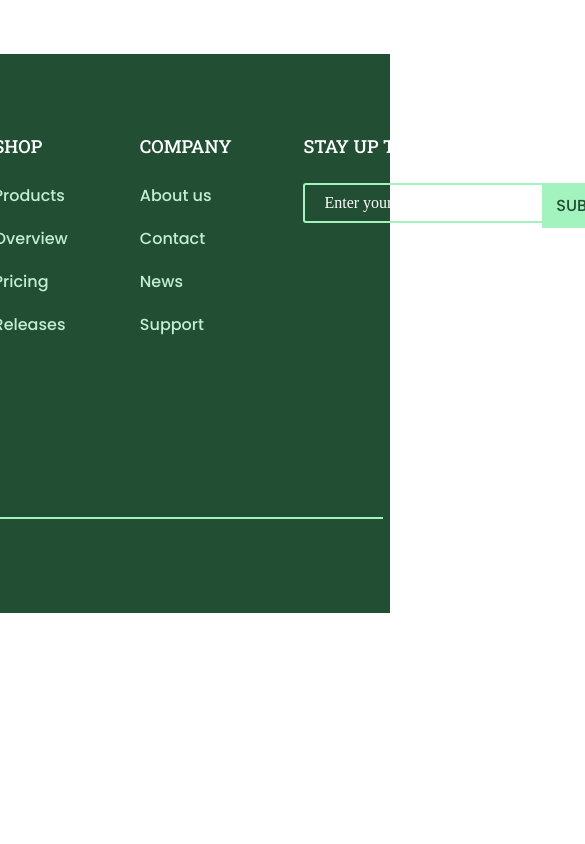
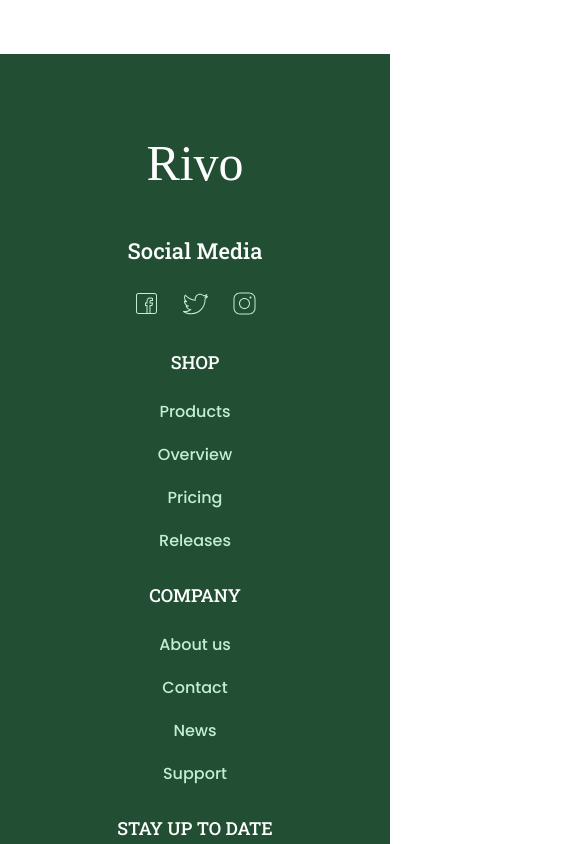
Before and after one commit to Level0n/Rivo, a React (Vite) app: page / in a window 390 px wide. Shown: the part 9260-10104 px from the top of the page, 585 px wide, since content can reach past the window. Before the commit the page ends 9873 px from the top, so only its background shows below. Built offline with nearby package versions, Linux system fonts and the light colour scheme; a web font is replaced by a local one.

Commit message:
25.11.2026

```diff
--- a/src/TSX/Footer.tsx
+++ b/src/TSX/Footer.tsx
@@ -5,7 +5,7 @@ function Footer(): JSX.Element {
   return (
     <footer className='footer'>
       <div className='footer-top'>
-        <div>
+        <div className='footer-top-logoandsocials'>
           <a className='footer-top-logo' href="">Rivo</a>
           <h6 className='footer-top-title'>Social Media</h6>
           <div className='footer-top-socials'>
--- a/src/styles/buttons.css
+++ b/src/styles/buttons.css
@@ -69,7 +69,7 @@
 @media (max-width: 1410px) {
   .footer-form-button {
     font-size: 16px;
-    padding: 10px 14px;
+    padding: 10.5px 14px;
   }
 }
 
@@ -82,6 +82,13 @@
   .header-bottom-button {
     font-size: 16px;
     padding: 15px 30px;
+  }
+}
+
+@media (max-width: 700px) {
+  .footer-form-button {
+    font-size: 14px;
+    padding: 10.5px 13px;
   }
 }
 
--- a/src/styles/footer.css
+++ b/src/styles/footer.css
@@ -10,6 +10,12 @@
   display: flex;
   max-width: 1377px;
   margin-bottom: 169px;
+}
+
+.footer-top-logoandsocials {
+  display: flex;
+  flex-direction: column;
+  margin-right: 217px;
 }
 
 .footer-top-logo {
@@ -30,7 +36,6 @@
   display: flex;
   gap: 36px;
   align-items: center;
-  margin-right: 217px;
 }
 
 .footer-top-socials-social svg {
@@ -125,9 +130,12 @@
     padding: 80px 15px 82px 15px;
   }
 
+  .footer-top-logoandsocials {
+    margin-right: 109px;
+  }
+
   .footer-top-socials {
     gap: 24px;
-    margin-right: 109px;
   }
 
   .footer-top-socials-social svg {
@@ -165,3 +173,42 @@
     font-size: 16px;
   }
 }
+
+@media (max-width: 900px) {
+  .footer-top {
+    flex-direction: column;
+    gap: 30px;
+    margin-bottom: 85px;
+  }
+
+  .footer-top-logoandsocials {
+    margin-right: 0;
+  }
+
+  .footer-bottom-line {
+    width: 389px;
+  }
+}
+
+@media (max-width: 700px) {
+  .footer-top-container-links {
+    flex-direction: column;
+    align-items: center;
+    gap: 30px;
+    text-align: center;
+  }
+
+  .footer-top-logoandsocials {
+    align-items: center;
+  }
+
+  .footer-top-links-form-input {
+    width: 290px;
+    font-size: 14px;
+    padding: 9px 93px 9px 15px;
+  }
+
+  .footer-bottom-line {
+    display: none;
+  }
+}
```
